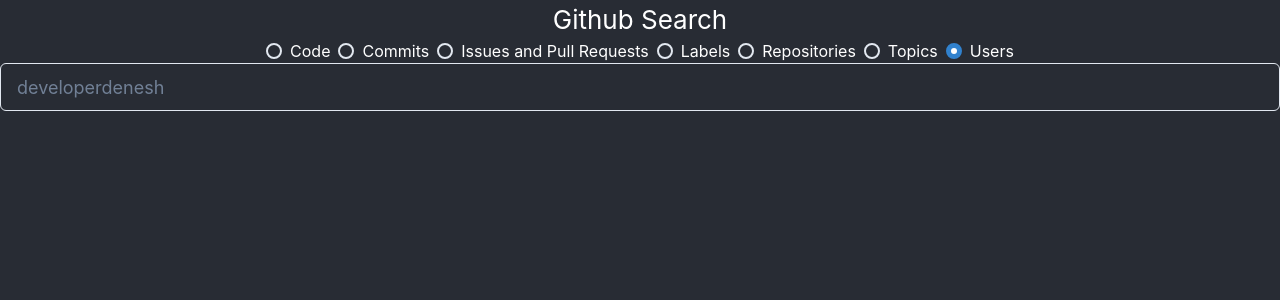
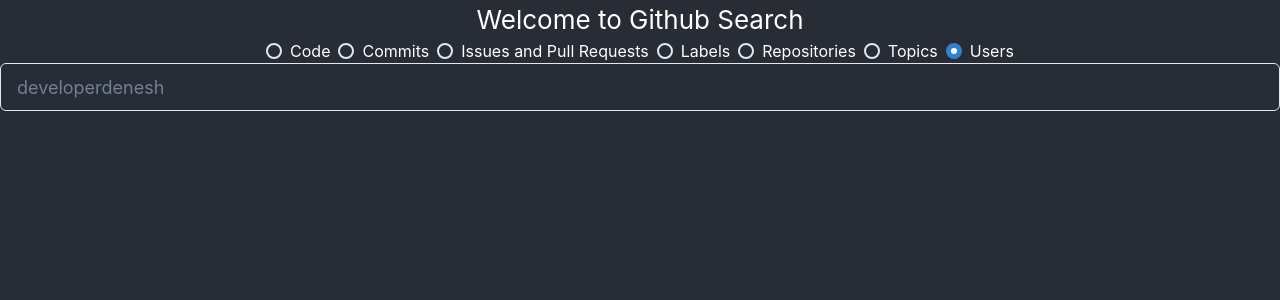
Before and after one commit to developerdenesh/github-search, a React (Create React App) app in the folder frontend/: page / in a window 1280 px wide. Shown: the top 300 px of the page. Built offline with nearby package versions, Linux system fonts and the light colour scheme.

Commit message:
Modifying the test to look for thw words Welcome to instead

```diff
--- a/frontend/src/components/title.js
+++ b/frontend/src/components/title.js
@@ -17,7 +17,7 @@
 
     return (
         <p>
-            { title }
+            Welcome to { title }
         </p>
     )
 }
```
Also changed, not shown: 1 other file (tests, documents, lock files or other folders).
